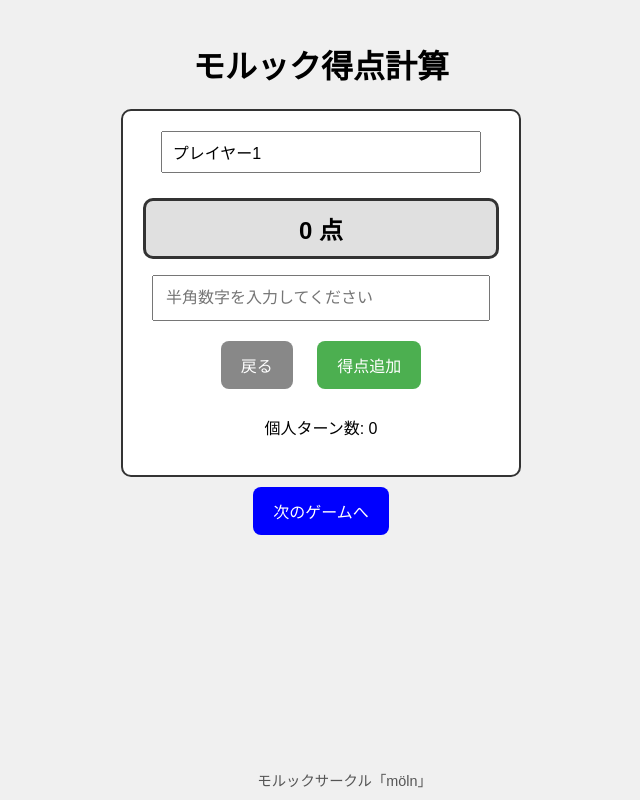
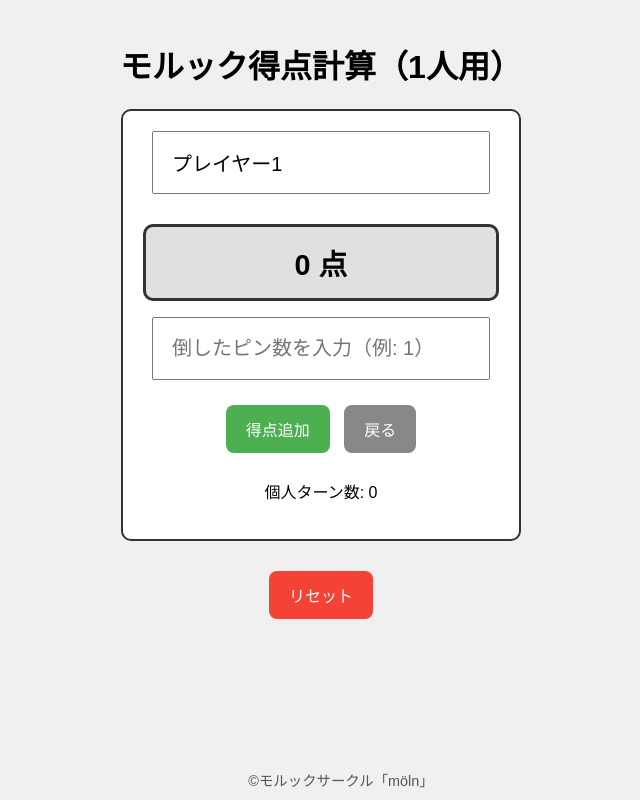
Before and after one commit to shin-w21/dbu.molkky, a plain HTML site: page index.html in a window 1280 px wide. Shown: the whole page, without its empty margins (319-959 px from the left). Drawn offline with Linux system fonts and the light colour scheme.

Commit message:
Update index.html

```diff
--- a/index.html
+++ b/index.html
@@ -2,74 +2,85 @@
 <html lang="ja">
 <head>
   <meta charset="UTF-8">
-  <meta name="viewport" content="width=device-width, initial-scale=1.0">
-  <title>モルック得点計算</title>
+  <meta name="viewport" content="width=device-width, initial-scale=1">
+  <title>モルック得点計算（1人用）</title>
   <style>
     body {
       font-family: sans-serif;
       text-align: center;
       padding: 20px;
-      padding-bottom: 80px;
+      background-color: #f0f0f0;
       margin: 0;
-      background-color: #f0f0f0;
     }
-    input[type="text"], input[type="number"] {
-      width: 90%;
-      padding: 10px;
-      margin-bottom: 10px;
-      font-size: 16px;
+
+    input[type="text"],
+    input[type="tel"],
+    input[type="number"] {
+      width: 95%;
+      padding: 18px;
+      font-size: 20px;
+      margin-bottom: 15px;
       box-sizing: border-box;
     }
+
     .player-box {
       border: 2px solid #333;
       padding: 20px;
       border-radius: 10px;
       background-color: #fff;
       max-width: 400px;
-      width: 100%;
-      margin: 0 auto;
+      margin: 0 auto 20px;
       box-sizing: border-box;
     }
+
     .score-box {
       border: 3px solid #333;
-      padding: 10px;
-      font-size: 1.5em;
+      padding: 15px;
+      font-size: 1.8em;
       margin: 15px 0;
       background-color: #e0e0e0;
       border-radius: 10px;
       font-weight: bold;
     }
+
     .score-red {
       color: red;
     }
+
     button {
-      margin: 10px;
+      margin: 10px 5px;
       padding: 12px 20px;
       font-size: 16px;
-      background-color: #4CAF50;
-      color: white;
       border: none;
       border-radius: 8px;
       cursor: pointer;
     }
-    button:disabled {
-      background-color: #ccc;
-      cursor: not-allowed;
+
+    #addBtn {
+      background-color: #4CAF50;
+      color: white;
     }
+
     .undo {
       background-color: #888888;
-　　　}
-    .next-button{
-      background-color: blue;
+      color: white;
     }
+
+    .reset {
+      background-color: #f44336;
+      color: white;
+    }
+
     .disqualified {
       color: red;
       font-weight: bold;
     }
+
     .winner {
       color: green;
       font-weight: bold;
     }
+
     footer {
       position: fixed;
       bottom: 10px;
@@ -78,33 +89,28 @@
       font-size: 0.9em;
       color: #555;
     }
-    input[type="tel"] {
-      width: 95%;
-      padding: 12px;
-      font-size: 16px;
-      margin-bottom: 10px;
-      box-sizing: border-box;
-　　　}
   </style>
 </head>
 <body>
 
-  <h1>モルック得点計算</h1>
+  <h1>モルック得点計算（1人用）</h1>
 
   <div class="player-box">
-    <input type="text" id="name" value="プレイヤー1" onchange="updateName()" placeholder="プレイヤー(チーム)名を入力"><br>
+    <input type="text" id="name" value="プレイヤー1" onchange="updateName()" placeholder="名前を入力"><br>
     <div class="score-box" id="score">0 点</div>
     <p id="status"></p>
-    <input type="tel" id="input" placeholder="半角数字を入力してください"><br>
+    <input type="tel" id="input" placeholder="倒したピン数を入力（例: 1）"><br>
+    <button onclick="addScore()" id="addBtn">得点追加</button>
     <button onclick="undoScore()" class="undo">戻る</button>
-    <button onclick="addScore()" id="addBtn">得点追加</button>
     <p>個人ターン数: <span id="player-turn">0</span></p>
-
   </div>
 
-  <button onclick="resetGame()" class="next-button">次のゲームへ</button>
+  <button onclick="resetGame()" class="reset">リセット</button>
 
-  <footer>モルックサークル「möln」　</footer>
+  <!-- 音声ファイル再生用 -->
+  <audio id="zeroSound" src="zero.mp3" preload="auto"></audio>
+
+  <footer>©︎モルックサークル「möln」</footer>
 
   <script>
     let player = {
@@ -115,7 +121,7 @@
       disqualified: false
     };
 
-    let scoreHistory = []; // 得点履歴を保存
+    let history = [];
 
     function updateName() {
       player.name = document.getElementById("name").value;
@@ -136,19 +142,27 @@
         return;
       }
 
-      let addedScore = scoreInput;
-
-      // 得点を履歴に保存
-      scoreHistory.push(player.score);
+      // 履歴を記録
+      history.push({
+        score: player.score,
+        turn: player.turn,
+        zeroCount: player.zeroCount,
+        disqualified: player.disqualified
+      });
 
       player.turn++;
       document.getElementById("player-turn").textContent = player.turn;
 
-      if (addedScore === 0) {
+      if (scoreInput === 0) {
+        // 音を再生
+        const zeroSound = document.getElementById("zeroSound");
+        zeroSound.currentTime = 0;
+        zeroSound.play();
+
         player.zeroCount++;
         if (player.zeroCount >= 3) {
           player.disqualified = true;
-          document.getElementById("status").textContent = "なんで失格になったか明日までに考えといてください";
+          document.getElementById("status").textContent = "失格（0点3回）";
           document.getElementById("status").className = "disqualified";
           document.getElementById("addBtn").disabled = true;
         } else {
@@ -157,39 +171,57 @@
         }
       } else {
         player.zeroCount = 0;
-        player.score += addedScore;
+        player.score += scoreInput;
 
-        // スコアがオーバーした場合
         if (player.score > 50) {
           player.score = 25;
         }
 
-        // 勝利判定
         if (player.score === 50) {
-          document.getElementById("status").textContent = "何で勝ったのか明日までに考えておいてください";
+          document.getElementById("status").textContent = "あなたの勝ちです！";
           document.getElementById("status").className = "winner";
           document.getElementById("addBtn").disabled = true;
           document.getElementById("score").classList.add("score-red");
         } else {
-          // 通常時ステータス表示リセット
           document.getElementById("status").textContent = "";
           document.getElementById("status").className = "";
         }
       }
 
-      // スコア更新
       document.getElementById("score").textContent = `${player.score} 点`;
     }
 
     function undoScore() {
-      // 履歴が空でなければ前の得点に戻す
-      if (scoreHistory.length > 0) {
-        player.score = scoreHistory.pop(); // 最後の得点を取り出して元に戻す
-        player.turn--; // ターン数を1回戻す
-        document.getElementById("player-turn").textContent = player.turn;
-        document.getElementById("score").textContent = `${player.score} 点`;
+      if (history.length === 0) {
+        alert("戻す履歴がありません。");
+        return;
+      }
 
-        // 状態をリセット（得点が50点を超えた場合の表示もリセット）
+      const lastState = history.pop();
+      player.score = lastState.score;
+      player.turn = lastState.turn;
+      player.zeroCount = lastState.zeroCount;
+      player.disqualified = lastState.disqualified;
+
+      document.getElementById("score").textContent = `${player.score} 点`;
+      document.getElementById("player-turn").textContent = player.turn;
+      document.getElementById("input").value = "";
+      document.getElementById("addBtn").disabled = false;
+      document.getElementById("score").classList.remove("score-red");
+
+      // ステータス復元
+      if (player.disqualified) {
+        document.getElementById("status").textContent = "失格（0点3回）";
+        document.getElementById("status").className = "disqualified";
+      } else if (player.score === 50) {
+        document.getElementById("status").textContent = "あなたの勝ちです！";
+        document.getElementById("status").className = "winner";
+        document.getElementById("score").classList.add("score-red");
+        document.getElementById("addBtn").disabled = true;
+      } else if (player.zeroCount > 0) {
+        document.getElementById("status").textContent = `0点連続 ${player.zeroCount} 回です`;
+        document.getElementById("status").className = "";
+      } else {
         document.getElementById("status").textContent = "";
         document.getElementById("status").className = "";
       }
@@ -200,7 +232,7 @@
       player.turn = 0;
       player.zeroCount = 0;
       player.disqualified = false;
-      scoreHistory = []; // 履歴をリセット
+      history = [];
 
       document.getElementById("score").textContent = "0 点";
       document.getElementById("player-turn").textContent = "0";
```
